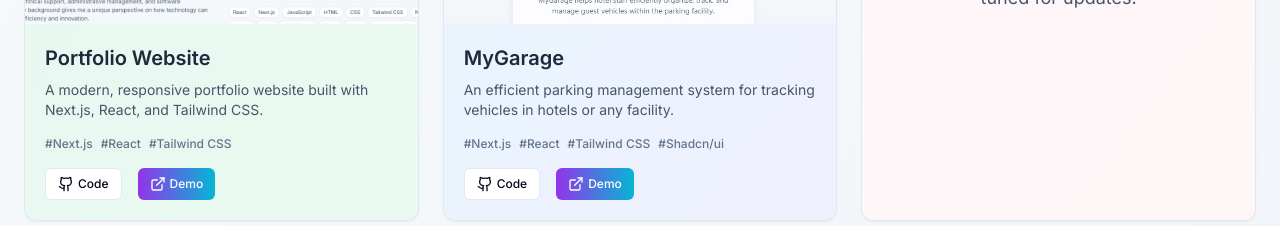
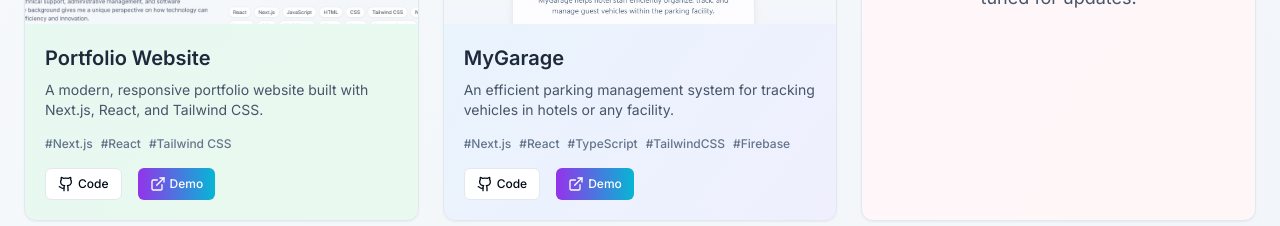
Before and after one commit to vicenteDAnnunzio/VicentePortfolio, a Next.js app: page / in a window 1280 px wide. Shown: the part 1660-1886 px from the top of the page. Built offline with nearby package versions, Linux system fonts and the light colour scheme.

Commit message:
Hagshtags changes

```diff
--- a/src/app/page.tsx
+++ b/src/app/page.tsx
@@ -269,7 +269,7 @@ export default function Portfolio() {
               {
                 title: "MyGarage",
                 description: "An efficient parking management system for tracking vehicles in hotels or any facility.",
-                tags: ["Next.js", "React", "Tailwind CSS", "Shadcn/ui"],
+                tags: ["Next.js", "React", "TypeScript", "TailwindCSS", "Firebase"],
                 image: "/MyGaragefoto.jpg", // Image file should be in the /public directory
                 color: "from-sky-500 to-indigo-500",
                 github: "https://github.com/vicenteDAnnunzio/mygarage-project.git",
```
